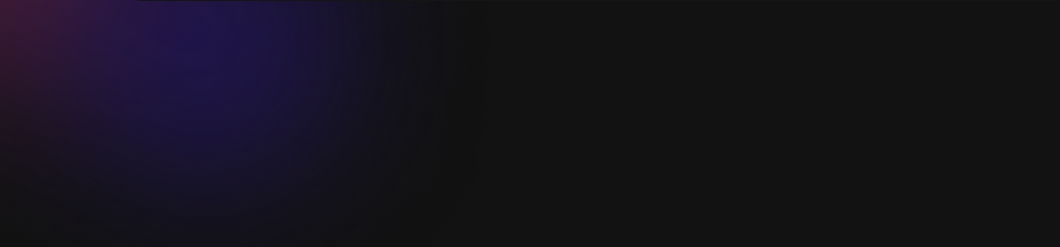
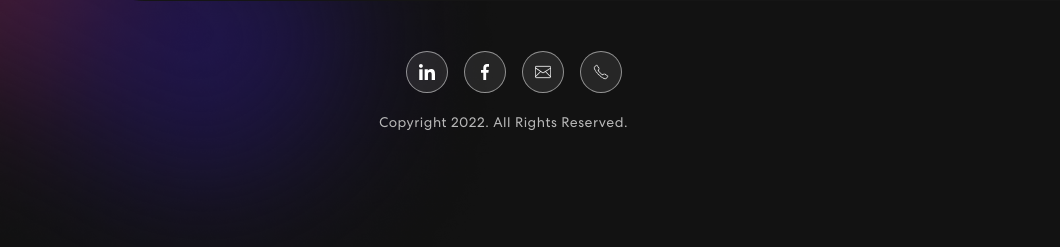
Before and after one commit to Nivrin/portfolio, a React (Create React App) app: page / in a window 1280 px wide. Shown: the part 2321-2568 px from the top of the page, without its empty margins (0-1060 px from the left). Built offline with nearby package versions, Linux system fonts and the light colour scheme.

Commit message:
added footer

```diff
--- a/src/App.js
+++ b/src/App.js
@@ -6,6 +6,7 @@ import { Skills } from './components/Skills';
 import { About } from './components/About';
 
 import 'bootstrap/dist/css/bootstrap.min.css';
+import { Footer } from './components/Footer';
 
 function App() {
   return (
@@ -14,6 +15,7 @@ function App() {
       <Banner />
       <About />
       <Skills />
+      <Footer/>
     </div>
   );
 }
--- /dev/null
+++ b/src/components/Footer.css
@@ -0,0 +1,78 @@
+/************ Footer Css ************/
+.footer {
+    padding: 0 0 50px 0;
+    /* background-image: url('../assets/img/footer-bg.png'); */
+    /* background-position: center center;
+    background-size: cover;
+    background-repeat: no-repeat; */
+  }
+  .newsletter-bx {
+    background: #FFFFFF;
+    border-radius: 55px;
+    color: #121212;
+    padding: 85px 125px;
+    margin-bottom: 80px;
+    margin-top: -122px;
+  }
+  .newsletter-bx h3 {
+    font-weight: 700;
+    letter-spacing: 0.5px;
+    line-height: 1.2em;
+  }
+  .new-email-bx {
+    background: #fff;
+    padding: 5px;
+    border-radius: 20px;
+    position: relative;
+    z-index: 0;
+    display: flex;
+    align-items: center;
+  }
+  .new-email-bx::before {
+    content: "";
+    background: linear-gradient(90.21deg, #AA367C -5.91%, #4A2FBD 111.58%);
+    border-radius: 20px;
+    position: absolute;
+    z-index: -1;
+    top: -1px;
+    left: -1px;
+    bottom: -1px;
+    right: -1px;
+  }
+  .new-email-bx::after {
+    content: "";
+    background: #fff;
+    border-radius: 20px;
+    position: absolute;
+    z-index: -1;
+    top: 0;
+    left: 0;
+    bottom: 0;
+    right: 0;
+  }
+  .new-email-bx input {
+    width: 100%;
+    color: #121212;
+    font-weight: 500;
+    background: transparent;
+    border: 0;
+    padding: 0 15px;
+  }
+  .new-email-bx button {
+    background: linear-gradient(90.21deg, #AA367C -5.91%, #4A2FBD 111.58%);
+    padding: 20px 65px;
+    color: #fff;
+    font-weight: 500;
+    letter-spacing: 0.5px;
+    border-radius: 18px;
+  }
+  .footer img {
+    width: 26%;
+  }
+  .footer p {
+    font-weight: 400;
+    font-size: 14px;
+    color: #B8B8B8;
+    letter-spacing: 0.5px;
+    margin-top: 20px;
+  }
--- /dev/null
+++ b/src/components/Footer.js
@@ -0,0 +1,21 @@
+import { Container, Row, Col } from "react-bootstrap";
+import './Footer.css';
+import SocialButtons from "./SocialButtons";
+
+export const Footer = () => {
+  return (
+    <footer className="footer">
+      <Container>
+        <Row className="align-items-center">
+
+          <Col size={12} sm={6} className="text-center text-sm-end">
+            <div className="social-icon">
+             <SocialButtons/>
+            </div>
+            <p>Copyright 2022. All Rights Reserved.</p>
+          </Col>
+        </Row>
+      </Container>
+    </footer>
+  )
+}
--- a/src/components/NavBar.js
+++ b/src/components/NavBar.js
@@ -28,7 +28,6 @@ export const NavBar = () => {
 
     const openPdf = () => {
         window.open(nivCV, '_blank')
-
         const link = document.createElement('a');
         link.href = nivCV;
         link.target = '_blank';
--- a/src/components/SocialButtons.css
+++ b/src/components/SocialButtons.css
@@ -1,12 +1,13 @@
-/* Default styling for social icons */
+.social-buttons-container {
+    text-align: center;
+}
+
 .social-icon {
     display: inline-block;
-    margin: 0 auto; /* Center horizontally by default */
+    justify-content: center;
+
 }
 
-/* Additional styling for social icons in the navigation bar */
-.navbar-social .social-icon {
-    display: inline-block;
-    margin: 0; /* Reset margin for navigation bar */
-    margin-left: 14px; /* Adjust spacing if needed */
+.social-icon a {
+    margin: 0 10px;
 }
--- a/src/components/SocialButtons.js
+++ b/src/components/SocialButtons.js
@@ -6,7 +6,7 @@ import phoneIcon from '../assets/img/phone-icon.png';
 
 import './SocialButtons.css';
 
-const SocialButtons = ({inNavbar}) => {
+const SocialButtons = () => {
     const [showCopiedNotification, setShowCopiedNotification] = useState(false);
 
     const handleConnectButtonClick = () => {
@@ -27,7 +27,7 @@ const SocialButtons = ({inNavbar}) => {
     };
 
     return (
-        <div className={inNavbar ? "social-icon navbar-social" : "social-icon"}>
+        <div className="social-icon">
             <a href="https://www.linkedin.com/in/niv-rimon/"><img src={linkedinIcon} alt="linkedin-icon" /></a>
             <a href="https://www.facebook.com/niv.rimon"><img src={facebookIcon} alt="facebook-icon" /></a>
             <a href="#email" onClick={handleConnectButtonClick}> <img src={mailIcon} alt="mail-icon" /></a>
```
